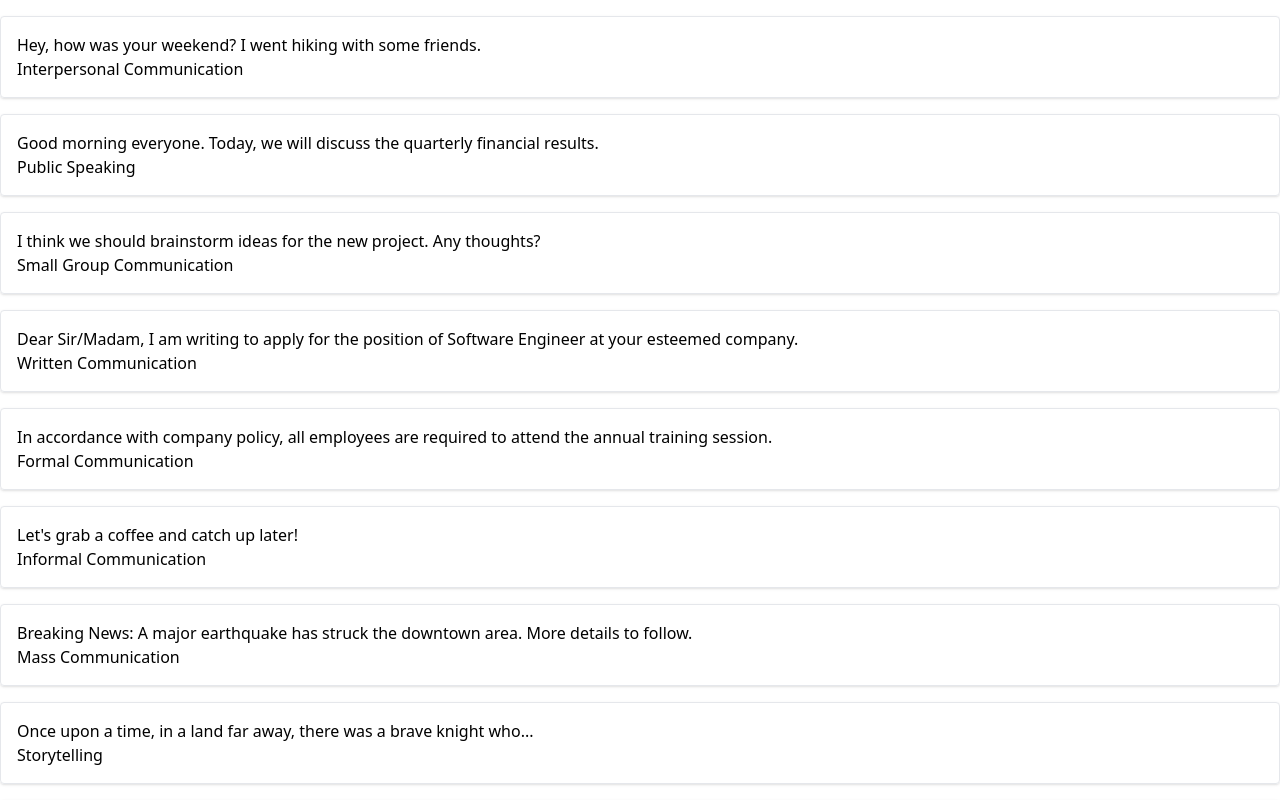
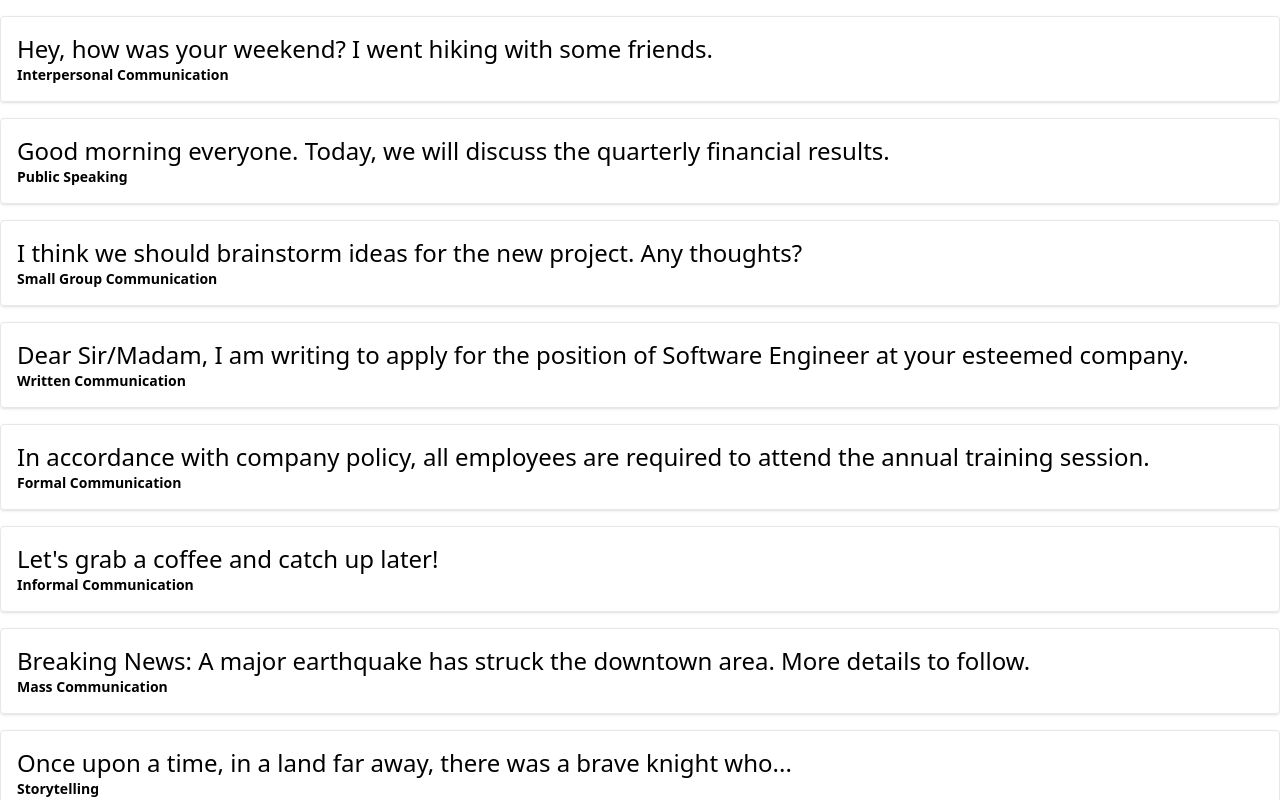
Before and after one commit to ashsajal1/verbalcom, a Vue app: page / in a window 1280 px wide. Shown: the top 800 px of the page. Built offline with nearby package versions, Linux system fonts and the light colour scheme; the HTML template or start-up script is replaced by a standard one.

Commit message:
design text size

```diff
--- a/src/App.vue
+++ b/src/App.vue
@@ -5,8 +5,8 @@ import { communicationSamples } from './lib/texts'
 <template>
   <div v-for="sample in communicationSamples" :key="sample.text">
     <div v-motion-roll-visible-once-top :duration="600" class="flex flex-col border shadow p-4 rounded my-4">
-      <p>{{ sample.text }}</p>
-      <p>{{ sample.category }}</p>
+      <p class="font-extralight text-2xl">{{ sample.text }}</p>
+      <p class="font-bold text-sm">{{ sample.category }}</p>
     </div>
   </div>
 </template>
```
